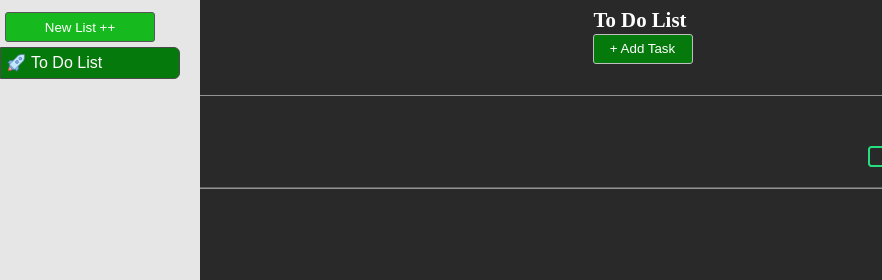
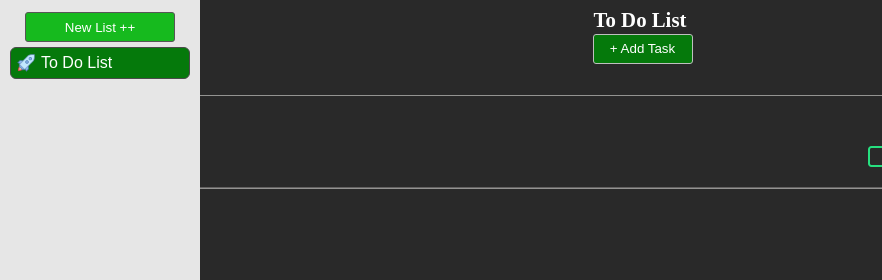
Before and after one commit to eireausman/todolist, a website built with webpack: page dist/index.html in a window 1280 px wide. Shown: the top 280 px of the page, 0-882 px from the left. Built offline with Linux system fonts and the light colour scheme.

Commit message:
v1.1 - some bug fixes

```diff
--- a/src/listFormModal.js
+++ b/src/listFormModal.js
@@ -106,13 +106,10 @@ export default function listformModal() {
     const closeModalForm = () => {
         const DOMEventsObj = DOMevents();
         const formContainer = document.querySelector(`.listModalFormContainer`);
-        console.log(formContainer.classList);
         if ( formContainer.classList.contains(`listFormContainerVisible`) ) {
-          console.log(formContainer.classList);
                 // update the main page listing view to reflect any changes upon closure
         const form = document.querySelector(`.listFormModalListItemEdit`)
         const listItemID = form.dataset.itemid;
-        console.log(listItemID);
         const storedListItem = dataEventsObj.getListItemDetails("get1Item", listItemID);
         const listItem = dataEventsObj.createListObjectFromStorage(storedListItem);
 
--- a/src/style.css
+++ b/src/style.css
@@ -101,13 +101,16 @@ body {
     cursor: pointer;
     justify-content: center;
     align-items: center;
+    margin-left: auto;
+    margin-right: auto;
+    margin-top: 5px;
+    margin-bottom: 5px;
     height: 30px;
     width:150px;
     border-radius: 3px;
     border: 1px solid rgb(86, 87, 86);
     background-color: rgb(22, 186, 30);
     color: rgb(255, 255, 255);
-    margin: 0px 0px 5px 5px;
     transition: 0.5s;
 }
 .navAddNewItem:hover {
@@ -128,7 +131,7 @@ body {
     z-index: 1;
     display: flex;
     flex-direction: column;
-    align-items: flex-start;
+    align-items: center;
     position: fixed;
     top: 0;
     left: 0;
@@ -202,8 +205,8 @@ body {
     border: 1px solid rgb(152, 152, 152);
     background-color: rgb(43, 42, 42);
     color: rgb(255, 255, 255);
-    border-radius: 0px 6px 6px 0px;
-    margin-top: 1px;
+    border-radius: 6px 6px 6px 6px;
+    margin: 1px 5px 0px 5px;
     padding: 5px;
     cursor: pointer;
     margin-top: 3px;
```
Also changed, not shown: dist/index_bundle.js.
